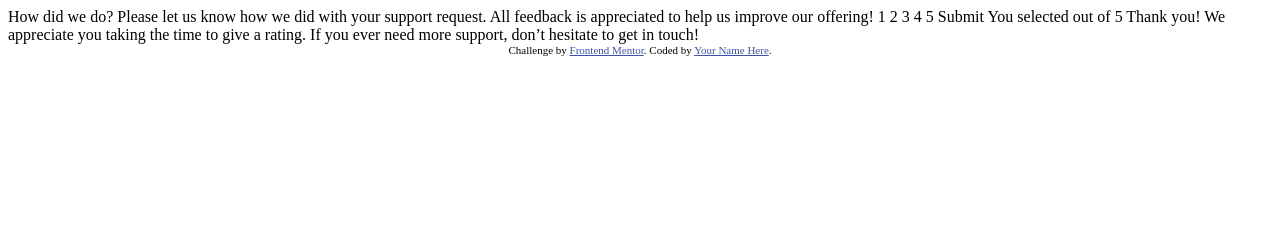
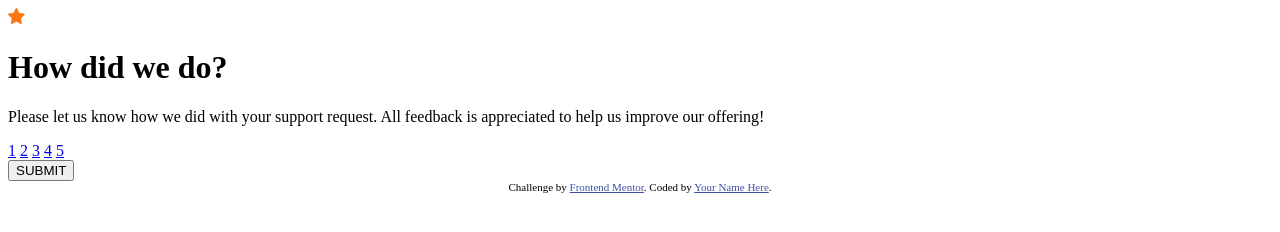
Before and after one commit to alphastand27/interactive-rating-component-main, a plain HTML site: page index.html in a window 1280 px wide. Drawn offline with Linux system fonts and the light colour scheme.

Commit message:
html build

```diff
--- a/index.html
+++ b/index.html
@@ -4,47 +4,17 @@
   <meta charset="UTF-8">
   <!-- displays site properly based on user's device -->
   <meta name="viewport" content="width=device-width, initial-scale=1.0">
-
+  <link rel="stylesheet" href="style.css">
   <link rel="icon" type="image/png" sizes="32x32" href="./images/favicon-32x32.png">
-
-  <title>Frontend Mentor | Interactive rating component</title>
-
-  <!-- Feel free to remove these styles or customise in your own stylesheet 👍 -->
-  <style>
-    .attribution { font-size: 11px; text-align: center; }
-    .attribution a { color: hsl(228, 45%, 44%); }
-  </style>
+  <title>Interactive rating component</title>
 </head>
 <body>
-
-  <!-- Rating state start -->
-
-  How did we do?
-
-  Please let us know how we did with your support request. All feedback is appreciated
-  to help us improve our offering!
-
-  1 2 3 4 5
-
-  Submit
-
-  <!-- Rating state end -->
-
-  <!-- Thank you state start -->
-
-  You selected <!-- Add rating here --> out of 5
-
-  Thank you!
-
-  We appreciate you taking the time to give a rating. If you ever need more support,
-  don’t hesitate to get in touch!
-
-  <!-- Thank you state end -->
-
-
+  <main id="container">
+  </main>
   <footer class="attribution">
     Challenge by <a href="https://www.frontendmentor.io?ref=challenge" target="_blank">Frontend Mentor</a>.
     Coded by <a href="#">Your Name Here</a>.
   </footer>
+  <script src="index.js"></script>
 </body>
 </html>
--- a/index.js
+++ b/index.js
@@ -0,0 +1,32 @@
+const container = document.getElementById("container");
+const starIcon = "images/icon-star.svg";
+const illustration = "images/illustration-thank-you.svg";
+
+const intro = `
+    <img id="star-icon" src="${starIcon}" alt="star icon">
+    <h1 id="question">How did we do?</h1>
+    <p id="details">
+        Please let us know how we did with your support request. All feedback is appreciated
+        to help us improve our offering!
+    </p>
+    <section id="rating">
+        <a class="rates" href="#f">1</a>
+        <a class="rates" href="#f">2</a>
+        <a class="rates" href="#f">3</a>
+        <a class="rates" href="#f">4</a>
+        <a class="rates" href="#f">5</a>
+    </section>
+    <button type="submit">SUBMIT</button>
+`;
+
+const outro = `
+    <img id="star-icon" src="${illustration}" alt="star icon">
+    <h1 id="thanks">Thank you!</h1>
+    <p id="selected">You selected ${"<!-- Add rating here -->"} out of 5</p>
+    <p id="detailed-thanks">
+        We appreciate you taking the time to give a rating. If you ever need more support,
+        don’t hesitate to get in touch!
+    </p>
+`;
+
+container.innerHTML = intro;
--- a/style.css
+++ b/style.css
@@ -0,0 +1,10 @@
+
+
+.attribution {
+    font-size: 11px;
+    text-align: center;
+}
+
+.attribution a {
+    color: hsl(228, 45%, 44%);
+}
```
